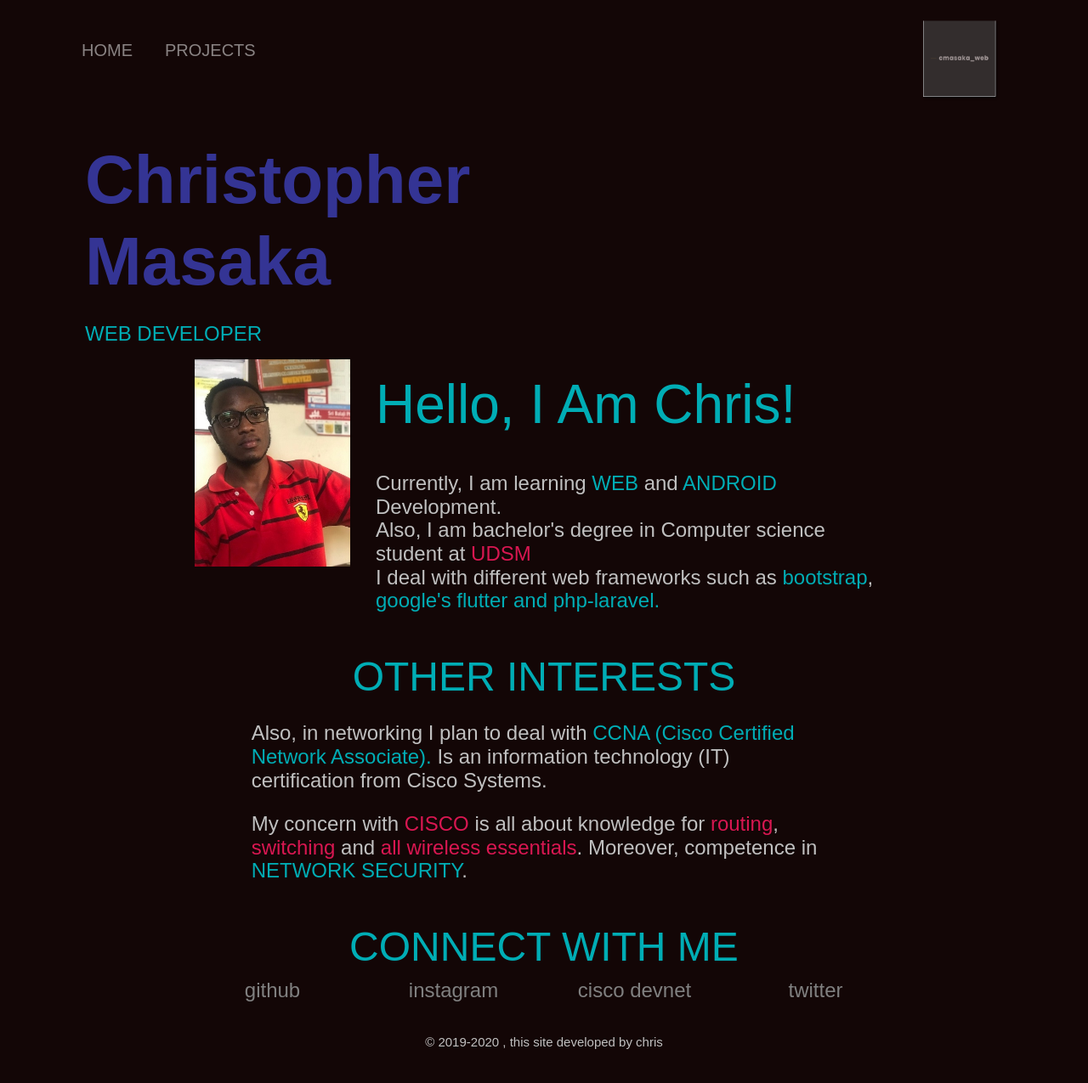
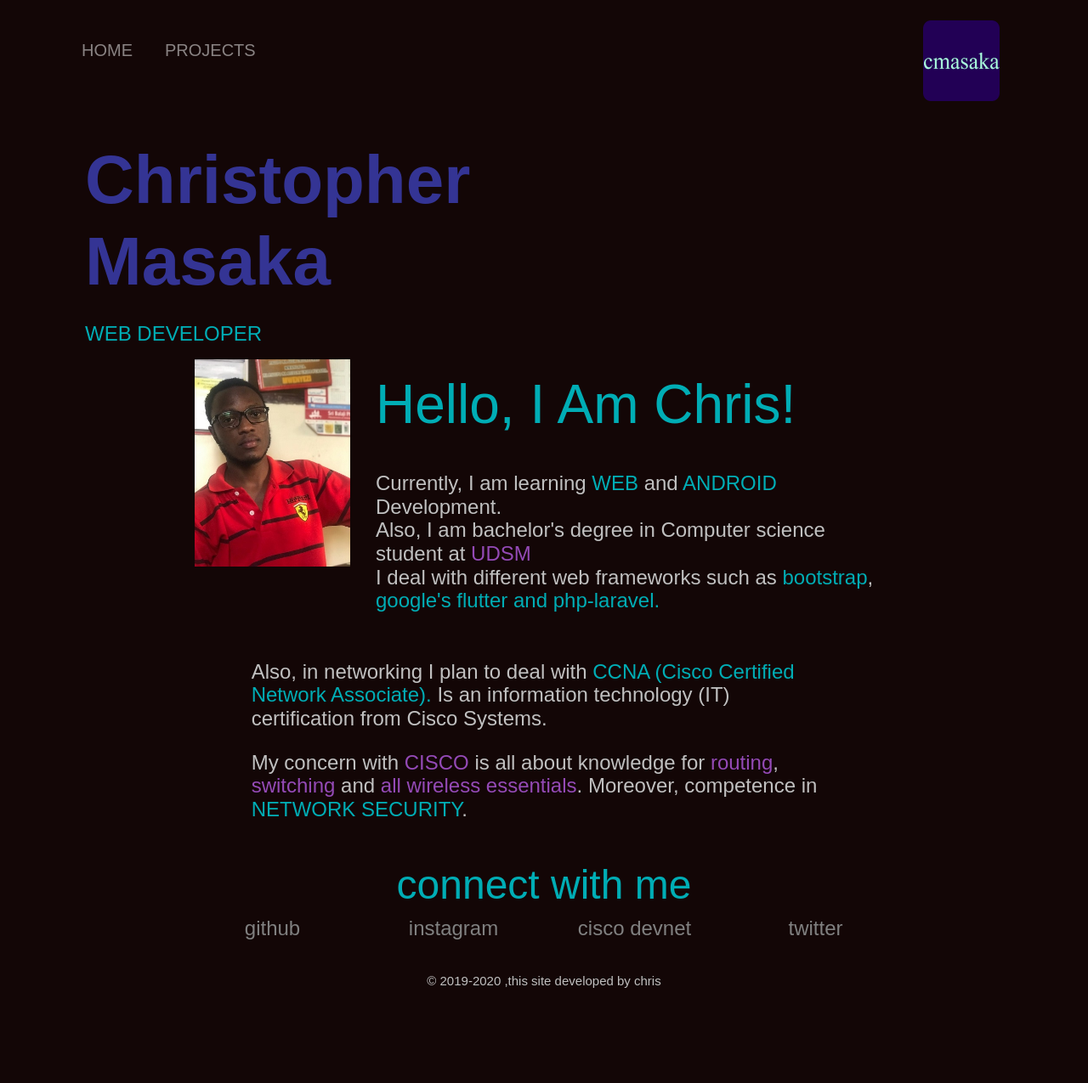
Before and after one commit to masakachristopher/chris-website, a PHP site: page / in a window 1280 px wide. Shown: the whole page at 85% size. After the commit the page ends 1163 px from the top, so only its background shows below. Run offline with PHP 8.4, Linux system fonts and the light colour scheme.

Commit message:
modified

```diff
--- a/assets/css/style.css
+++ b/assets/css/style.css
@@ -1,12 +1,11 @@
 
 :root{
-    --colorpink: #d81751;
+    --colorpink: rgb(148, 74, 182);
     --colorblue: #00adb5;
     --colordark: rgb(19, 6, 6);
     --colorsilver: rgb(224, 213, 213);
     --colordblue:rgb(52, 52, 148);
     --colorlight:rgb(5, 81, 83);
-
   }
 
   h1{
@@ -177,6 +176,7 @@
   .portfolio{
     height: 200px;
     border-top: 1px solid;
+
   }
   .portfolio-bl{
     height: 200px;
@@ -251,7 +251,7 @@
   color: var(--colorblue);;
   }
 
-  .pink{
+  .purple{
     color: var(--colorpink);;
   }
   .blog-bg{
@@ -276,3 +276,9 @@
       font-size: x-large;
       color:none;
   }
+  /* .shell{
+    border: 1px solid var(--colorblue);;
+    padding: 10px;
+    margin-bottom: 5px;
+    border-radius: 2px;
+  } */
--- a/home.php
+++ b/home.php
@@ -1,6 +1,5 @@
 
 
-<main>
     <div class=" d-flex justify-content-left ">
                 <div class="container">
                     <div class="row">
@@ -15,9 +14,9 @@
                     </div>
                 </div>
          </div>
-</main>
+
     <div class="d-flex justify-content-center align-items-center p-2">
-            <div class="">
+            <div>
                 <div class="row d-flex justify-content-center">
                     <!-- <div class="col-sm-1">
                     </div> -->
@@ -27,27 +26,28 @@
                             </div>
                     </div>
                     <div class="col-sm-6">
-                        <!-- <div class="blockquote" > -->
+                        <div class="blockquote" >
                             <h2 class="headline mb-3 text-capitalize ">hello, I am chris!</h2>
                                 <p> Currently, I am learning<span><span class="blue text-uppercase"> web </span></span> <span>and</span><span class="blue text-uppercase"> android </span> Development.<br>
-                                    Also, I am bachelor's degree in Computer science student at <span class="pink">UDSM</span><br>
+                                    Also, I am bachelor's degree in Computer science student at <span class="purple">UDSM</span><br>
                                     I deal with different web frameworks such as <span class="blue">bootstrap</span>, <span class="blue">google's flutter<span> and </span>php-laravel.</span>
                                 </p>
-                        <!-- </div> -->
+                        </div>
                     </div>
                 </div>
 
-                <div class="d-flex justify-content-center p-2">
-                        <div class="col-7">
-                            <h2 class="text-uppercase d-flex justify-content-center">other interests</h2>
+                <div class="d-flex justify-content-center p-2 ">
+                        <div class="col-7 ">
+                            <!-- <h2 class="text-uppercase d-flex justify-content-center">other interests</h2> -->
                             <p class=""><span> Also, in networking I plan to deal with<span class="blue"> CCNA (Cisco Certified Network Associate). </span>
                              Is an information technology (IT) certification from Cisco Systems.</span> </p>
 
-                            <p>My concern with <span class="pink">CISCO </span> is all about knowledge for <span class="pink">routing</span>, <span class="pink">switching</span>  and <span class="pink">all wireless essentials</span>. Moreover, competence in <span class="text-uppercase blue">network security</span>. </p>
+                            <p>My concern with <span class="purple">CISCO </span> is all about knowledge for <span class="purple">routing</span>, <span class="purple">switching</span>  and <span class="purple">all wireless essentials</span>. Moreover, competence in <span class="text-uppercase blue">network security</span>. </p>
                         </div>
                 </div>
-                <div>
-                  <h2 class="text-uppercase d-flex justify-content-center">connect with me</h2>
+
+                <div class="">
+                  <h2 class="text-lowercase d-flex justify-content-center">connect with me</h2>
                     <div class="row d-flex justify-content-center">
                         <div class="col-md-2 text-lowercase">
                             <div class="wel_item d-flex justify-content-center">
@@ -77,5 +77,3 @@
 
             </div>
     </div>
-
-</main>
--- a/index.php
+++ b/index.php
@@ -1,8 +1,11 @@
 <!DOCTYPE html>
 <html class="fontawesome-i2svg-active fontawesome-i2svg-complete" lang="en">
 <head>
-    <link rel="shortcut icon" href="chrisweb.ico">
-    <link rel="shortcut icon" href="chrisweb.ico" type="image/x-icon">
+    <link rel="apple-touch-icon" sizes="180x180" href="assets/favicon/apple-touch-icon.png">
+    <link rel="icon" type="image/png" sizes="32x32" href="assets/favicon/favicon-32x32.png">
+    <link rel="icon" type="image/png" sizes="16x16" href="assets/favicon/favicon-16x16.png">
+    <link rel="manifest" href="assets/favicon/site.webmanifest">
+    <link rel="icon" href="assets/favicon/favicon.ico">
     <meta charset="UTF-8">
     <meta name="viewport" content="width=device-width, initial-scale=1.0">
     <meta http-equiv="X-UA-Compatible" content="ie=edge">
@@ -35,7 +38,7 @@
                 <div class="collapse navbar-collapse" id="navbarResponsive">
                 <ul class="navbar-nav ml-auto text-right">
                     <li class="nav-item">
-                        <a class="navbar-brand logo" href="index.php"><img class="img-fluid " height="95px" src="chrisweb.ico"  alt="logo"></a>
+                        <a class="navbar-brand logo" href="index.php"><img class="img-fluid " height="95px" src="assets/favicon/apple-touch-icon.png"  alt="logo"></a>
                     </li>
 
                 </ul>
@@ -88,7 +91,7 @@
     </div>
     <div class="d-flex justify-content-center">
         <footer class="d-flex justify-content-center">
-           <span> <span>&copy 2019-<?php echo date("Y");?></span> , this site developed by chris</span>
+           <span> <span>&copy 2019-<?php echo date("Y");?></span> ,this site developed by chris</span>
         </footer>
     </div>
 
```
Also changed, not shown: about.php (+9 -12 lines), project.php (+8 -8 lines), assets/favicon/android-chrome-192x192.png (added), assets/favicon/android-chrome-512x512.png (added), assets/favicon/apple-touch-icon.png (added), assets/favicon/favicon-16x16.png (added), assets/favicon/favicon-32x32.png (added), assets/favicon/favicon.ico (added), assets/favicon/site.webmanifest (added), chrisweb.ico (deleted).
